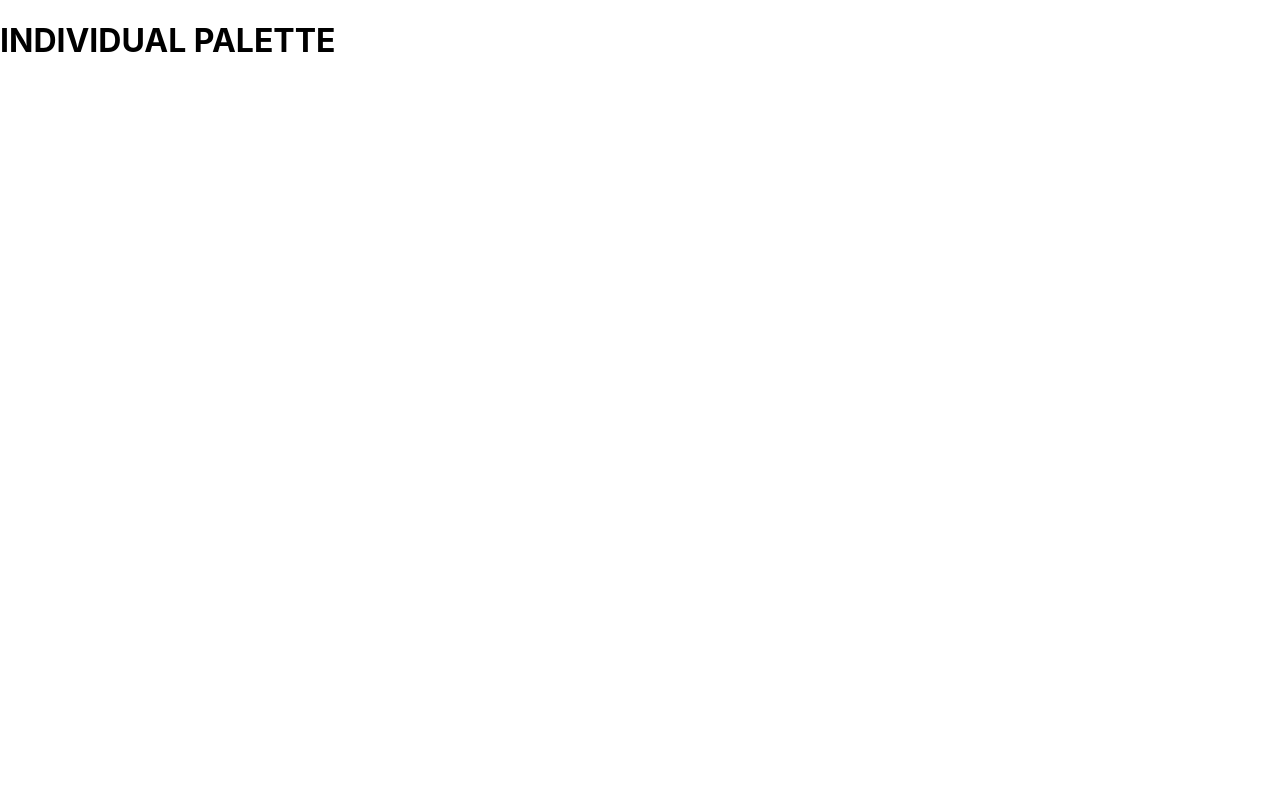
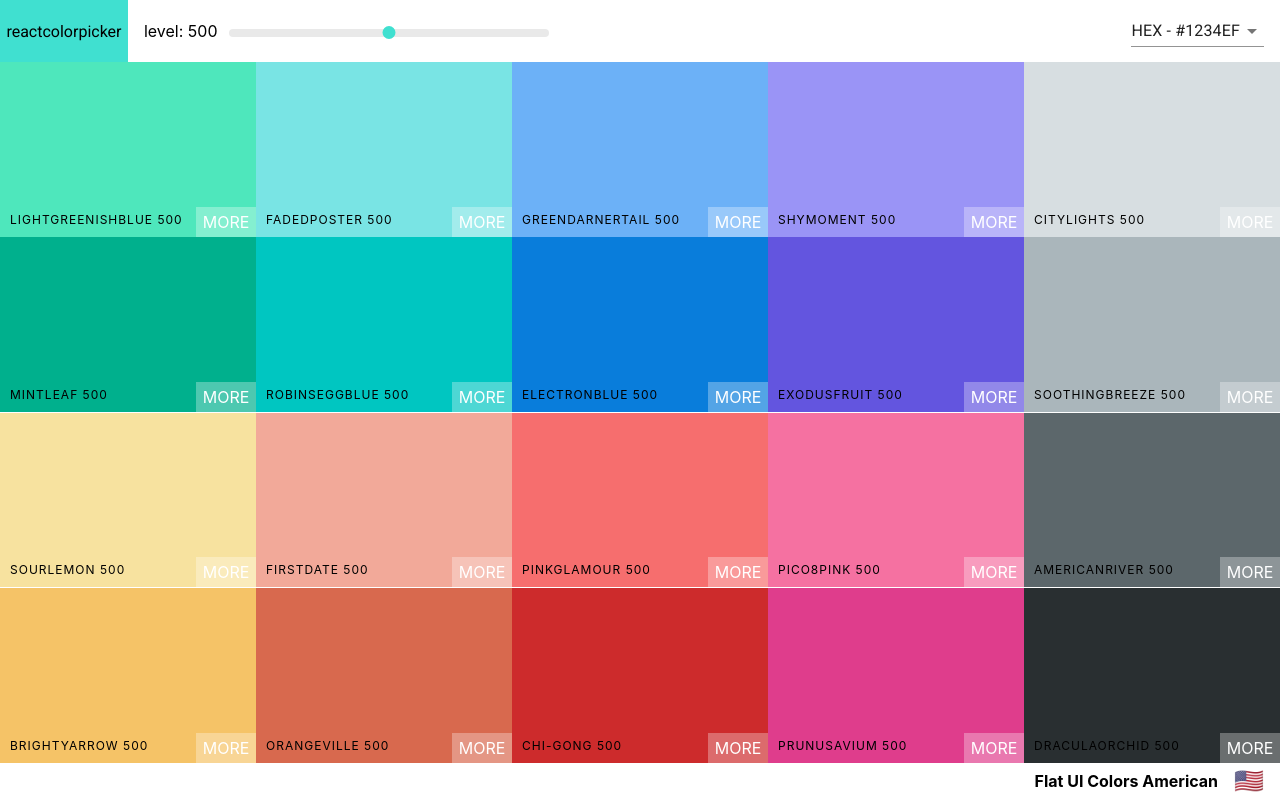
Before and after one commit to seano424/palette-app, a React (Create React App) app: page /palette/flat-ui-colors-american in a window 1280 px wide. Built offline with nearby package versions, Linux system fonts and the light colour scheme.

Commit message:
fixed palette route

```diff
--- a/src/App.js
+++ b/src/App.js
@@ -1,16 +1,23 @@
-import seeds from './seedPalette'
-import Palette from './Palette'
+import seeds from "./seedPalette";
+import Palette from "./Palette";
 import { generatePalette } from "./colorHelpers";
-import { Route } from 'react-router-dom'
-
+import { Route, Switch } from "react-router-dom";
 
 function App() {
-  console.log(generatePalette(seeds[2]))
+  console.log(seeds);
+  const findPalette = (id) => {
+    return seeds.find(seed => seed.id === id)
+  }
   return (
     <div>
-      <Route exact path="/" render={() => <h1>All PALETTES</h1>} />
-      <Route exact path="/palette/:id" render={() => <h1>INDIVIDUAL PALETTE</h1>} />
-      {/* <Palette palette={generatePalette(seeds[2])}/> */}
+      <Switch>
+        <Route exact path="/" render={() => <h1>All PALETTES</h1>} />
+        <Route
+          exact
+          path="/palette/:id"
+          render={(routeParams) => <Palette palette={generatePalette(findPalette(routeParams.match.params.id))}/>}
+        />
+      </Switch>
     </div>
   );
 }
```
